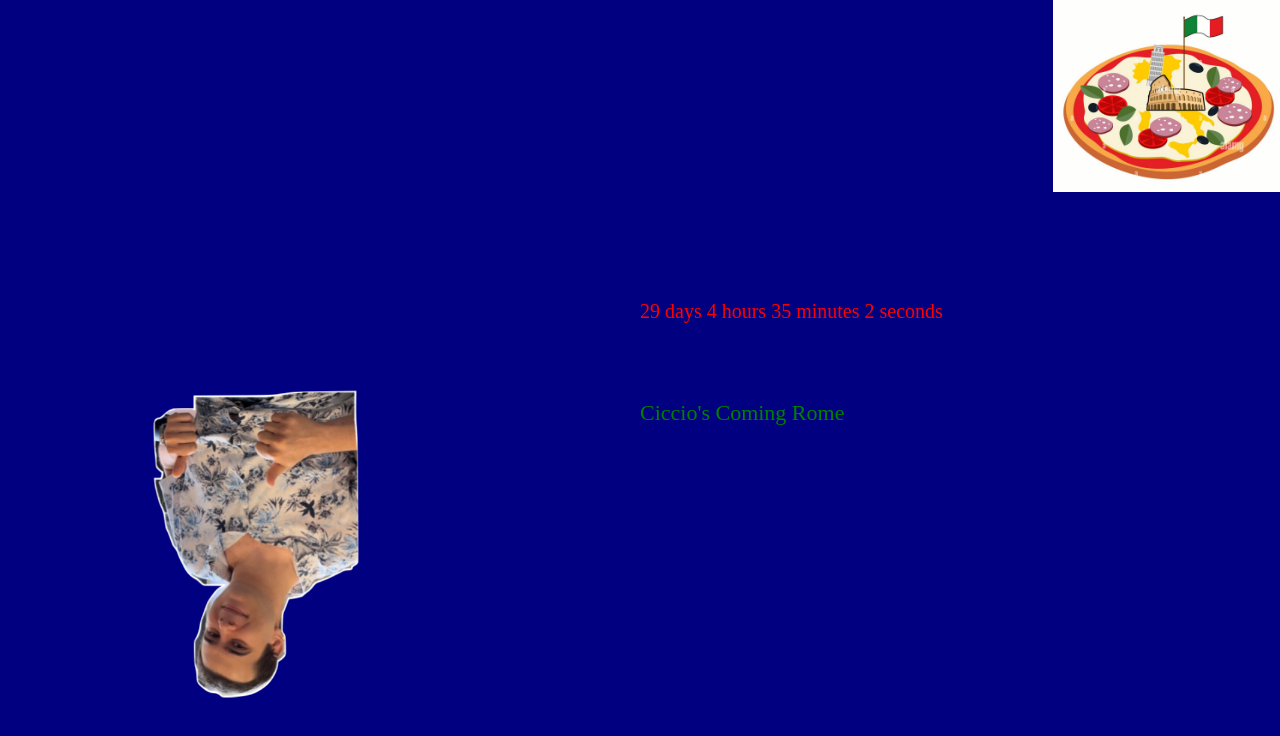
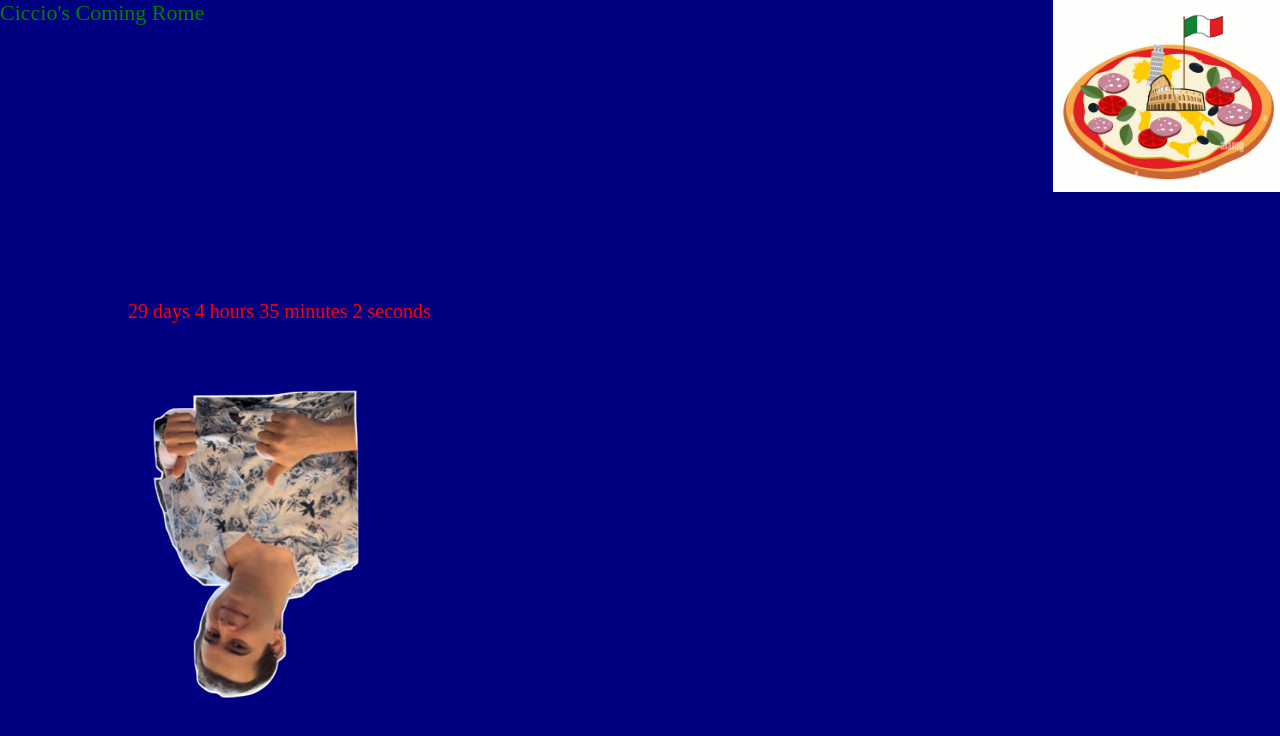
Before and after one commit to forghett/forghett.github.io, a plain HTML site: page index.html in a window 1280 px wide. Drawn offline with Linux system fonts and the light colour scheme.

Commit message:
Update style.css

```diff
--- a/style.css
+++ b/style.css
@@ -14,7 +14,7 @@ body {
 #countdown {
     position: absolute;
     transform-origin: top;
-    left: 50%;
+    left: 10%;
     top: 300px;
     font-size: 20px;
     color: red;
@@ -23,9 +23,9 @@ body {
 
 #title {
     position: absolute;
-    top: 400px;
-    left: 50%;
-
+    /*top: 400px; */
+    /* left: 50%; */
+    transform-origin: top;
     font-size: 22px;
     color: green;
 }
```
